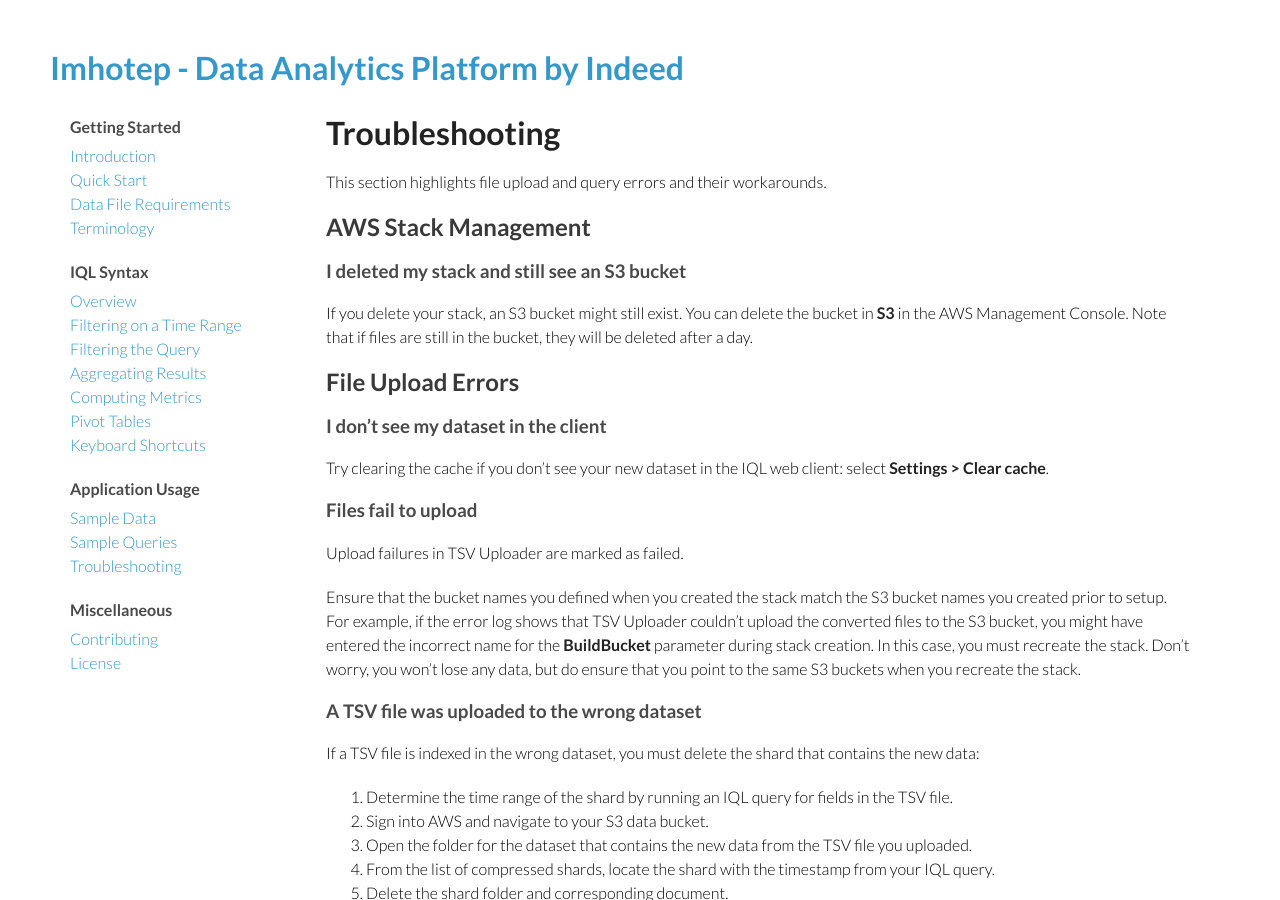
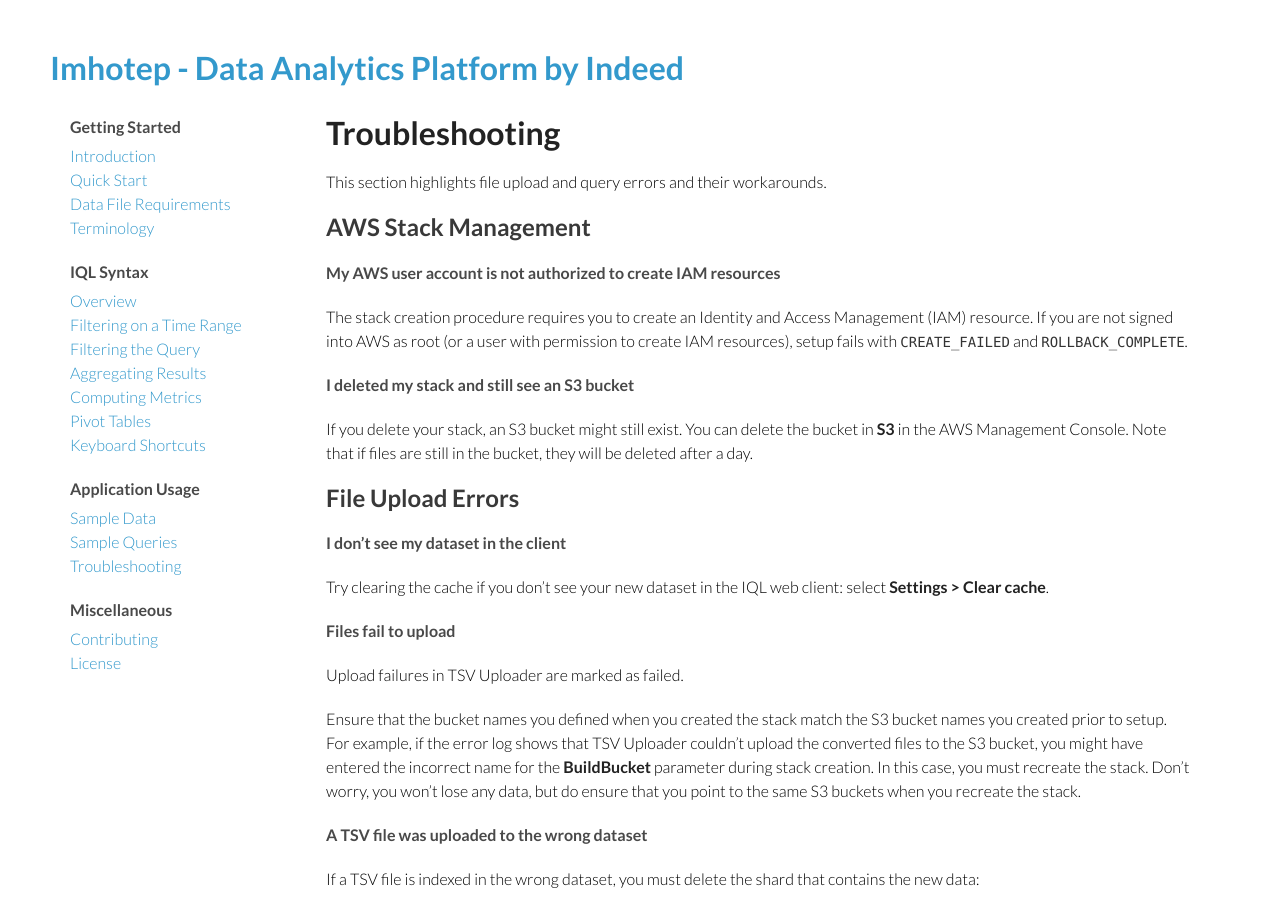
Before and after one commit to indeedeng/imhotep, a Jekyll site: the page built from docs/troubleshooting.md, in a window 1280 px wide and 900 px high. Built offline with Jekyll 4.4.1, drawn with Linux system fonts in a browser that asks for light colours; Markdown is read by kramdown in place of the engine named in the settings.

Commit message:
added unauthorized aws user scenario to troubleshooting

```diff
--- a/docs/troubleshooting.md
+++ b/docs/troubleshooting.md
@@ -8,20 +8,23 @@
 
 ##AWS Stack Management
 
-###I deleted my stack and still see an S3 bucket
+####My AWS user account is not authorized to create IAM resources
+The stack creation procedure requires you to create an Identity and Access Management (IAM) resource. If you are not signed into AWS as root (or a user with permission to create IAM resources), setup fails with `CREATE_FAILED` and `ROLLBACK_COMPLETE`.
+
+####I deleted my stack and still see an S3 bucket
 If you delete your stack, an S3 bucket might still exist. You can delete the bucket in **S3** in the AWS Management Console. Note that if files are still in the bucket, they will be deleted after a day.
 
 ##File Upload Errors
 
-###I don't see my dataset in the client
+####I don't see my dataset in the client
 Try clearing the cache if you don't see your new dataset in the IQL web client: select **Settings > Clear cache**.
 
-###Files fail to upload
+####Files fail to upload
 Upload failures in TSV Uploader are marked as failed.
 
 Ensure that the bucket names you defined when you created the stack match the S3 bucket names you created prior to setup. For example, if the error log shows that TSV Uploader couldn’t upload the converted files to the S3 bucket, you might have entered the incorrect name for the **BuildBucket** parameter during stack creation. In this case, you must recreate the stack. Don't worry, you won't lose any data, but do ensure that you point to the same S3 buckets when you recreate the stack.
 
-###A TSV file was uploaded to the wrong dataset
+####A TSV file was uploaded to the wrong dataset
 
 If a TSV file is indexed in the wrong dataset, you must delete the shard that contains the new data:
 
```
